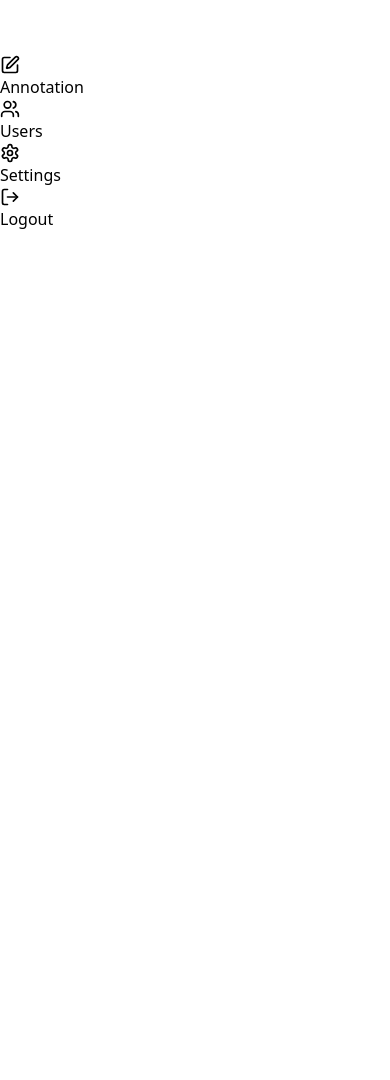
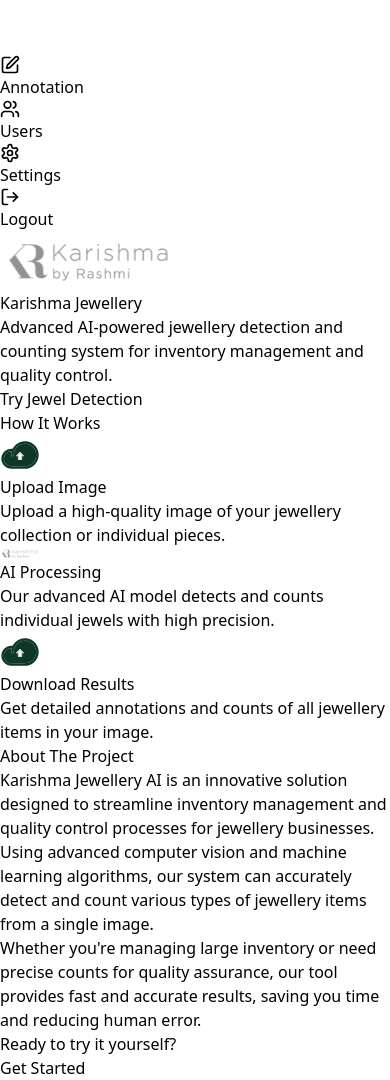
Before and after one commit to NehalNetha/KarishmaJewellers, a Next.js app: page / in a window 390 px wide. Before the commit the page ends 844 px from the top, so only its background shows below. Built offline with nearby package versions, Linux system fonts and the light colour scheme; no server answers.

Commit message:
working model

```diff
--- a/src/app/page.tsx
+++ b/src/app/page.tsx
@@ -1,10 +1,181 @@
-
+"use client"
+import React, { useEffect, useState } from 'react'
+import Image from 'next/image'
+import Link from 'next/link'
+import { motion } from 'framer-motion'
 
 function Page() {
+  const [isLoaded, setIsLoaded] = useState(false)
 
+  useEffect(() => {
+    setIsLoaded(true)
+  }, [])
+
+  const fadeIn = {
+    hidden: { opacity: 0, y: 20 },
+    visible: { opacity: 1, y: 0 }
+  }
 
   return (
-    <div>
+    <div className="min-h-screen bg-white">
+      {/* Hero Section */}
+      <motion.div
+        className="bg-gradient-to-b from-green-50 to-white py-20 px-4"
+        initial="hidden"
+        animate={isLoaded ? "visible" : "hidden"}
+        variants={{
+          hidden: {},
+          visible: {}
+        }}
+        transition={{ staggerChildren: 0.2 }}
+      >
+        <div className="max-w-6xl mx-auto">
+          <motion.div
+            className="flex flex-col items-center text-center mb-12"
+            variants={fadeIn}
+            transition={{ duration: 0.6 }}
+          >
+            <Image
+              src="/karishmaGray.svg"
+              alt="Karishma Jewellery Logo"
+              width={180}
+              height={180}
+              className="mb-8"
+            />
+            <h1 className="text-5xl font-bold text-green-900 mb-6">Karishma Jewellery</h1>
+            <p className="text-xl text-gray-600 max-w-2xl">
+              Advanced AI-powered jewellery detection and counting system for inventory management and quality control.
+            </p>
+          </motion.div>
+
+          <motion.div
+            className="flex justify-center"
+            variants={fadeIn}
+            transition={{ duration: 0.6, delay: 0.2 }}
+          >
+            <Link href="/annotation" className="bg-green-900 text-white py-3 px-8 rounded-md text-lg font-medium hover:bg-green-800 transition-colors">
+              Try Jewel Detection
+            </Link>
+          </motion.div>
+        </div>
+      </motion.div>
+
+      {/* Features Section */}
+      <div className="py-20 px-4">
+        <div className="max-w-6xl mx-auto">
+          <motion.h2
+            className="text-3xl font-bold text-center mb-16 text-green-900"
+            initial={{ opacity: 0 }}
+            animate={isLoaded ? { opacity: 1 } : { opacity: 0 }}
+            transition={{ delay: 0.4 }}
+          >
+            How It Works
+          </motion.h2>
+
+          <div className="grid grid-cols-1 md:grid-cols-3 gap-10">
+            {[
+              {
+                title: "Upload Image",
+                description: "Upload a high-quality image of your jewellery collection or individual pieces.",
+                icon: "/cloud.svg"
+              },
+              {
+                title: "AI Processing",
+                description: "Our advanced AI model detects and counts individual jewels with high precision.",
+                icon: "/karishmaGray.svg"
+              },
+              {
+                title: "Download Results",
+                description: "Get detailed annotations and counts of all jewellery items in your image.",
+                icon: "/cloud.svg"
+              }
+            ].map((feature, index) => (
+              <motion.div
+                key={index}
+                className="bg-white rounded-xl p-8 shadow-sm border border-gray-100 flex flex-col items-center text-center"
+                initial={{ opacity: 0, y: 30 }}
+                animate={isLoaded ? { opacity: 1, y: 0 } : { opacity: 0, y: 30 }}
+                transition={{ duration: 0.5, delay: 0.5 + (index * 0.2) }}
+              >
+                <div className="bg-green-50 p-4 rounded-full mb-6">
+                  <Image
+                    src={feature.icon}
+                    alt={feature.title}
+                    width={40}
+                    height={40}
+                    className="object-contain"
+                  />
+                </div>
+                <h3 className="text-xl font-bold mb-3 text-green-900">{feature.title}</h3>
+                <p className="text-gray-600">{feature.description}</p>
+              </motion.div>
+            ))}
+          </div>
+        </div>
+      </div>
+
+      {/* About Project Section */}
+      <div className="py-20 px-4 bg-green-50">
+        <div className="max-w-6xl mx-auto">
+          <motion.div
+            className="grid grid-cols-1 md:grid-cols-2 gap-12 items-center"
+            initial={{ opacity: 0 }}
+            animate={isLoaded ? { opacity: 1 } : { opacity: 0 }}
+            transition={{ delay: 0.8 }}
+          >
+            <div>
+              <h2 className="text-3xl font-bold mb-6 text-green-900">About The Project</h2>
+              <p className="text-gray-600 mb-6">
+                Karishma Jewellery AI is an innovative solution designed to streamline inventory management
+                and quality control processes for jewellery businesses. Using advanced computer vision
+                and machine learning algorithms, our system can accurately detect and count various types
+                of jewellery items from a single image.
+              </p>
+              <p className="text-gray-600">
+                Whether you're managing large inventory or need precise counts for quality assurance,
+                our tool provides fast and accurate results, saving you time and reducing human error.
+              </p>
+            </div>
+            <div className="flex justify-center">
+              <motion.div
+                className="relative w-80 h-80 border-2 border-dashed border-green-900 rounded-2xl p-4"
+                whileHover={{ scale: 1.05 }}
+                transition={{ type: "spring", stiffness: 300 }}
+              >
+                <Image
+                  src="/karishmaGray.svg"
+                  alt="Jewellery Detection"
+                  fill
+                  className="object-contain p-8"
+                />
+              </motion.div>
+            </div>
+          </motion.div>
+        </div>
+      </div>
+
+      {/* Call to Action */}
+      <div className="py-16 px-4">
+        <div className="max-w-6xl mx-auto text-center">
+          <motion.h2
+            className="text-3xl font-bold mb-6 text-green-900"
+            initial={{ opacity: 0 }}
+            animate={isLoaded ? { opacity: 1 } : { opacity: 0 }}
+            transition={{ delay: 1 }}
+          >
+            Ready to try it yourself?
+          </motion.h2>
+          <motion.div
+            initial={{ opacity: 0, y: 20 }}
+            animate={isLoaded ? { opacity: 1, y: 0 } : { opacity: 0, y: 20 }}
+            transition={{ delay: 1.2 }}
+          >
+            <Link href="/annotation" className="bg-green-900 text-white py-3 px-8 rounded-md text-lg font-medium hover:bg-green-800 transition-colors">
+              Get Started
+            </Link>
+          </motion.div>
+        </div>
+      </div>
     </div>
   )
 }
```
Also changed, not shown: src/app/(components)/ImageUpload.tsx (+74 -5 lines), src/app/annotation/page.tsx (+31 -11 lines).
